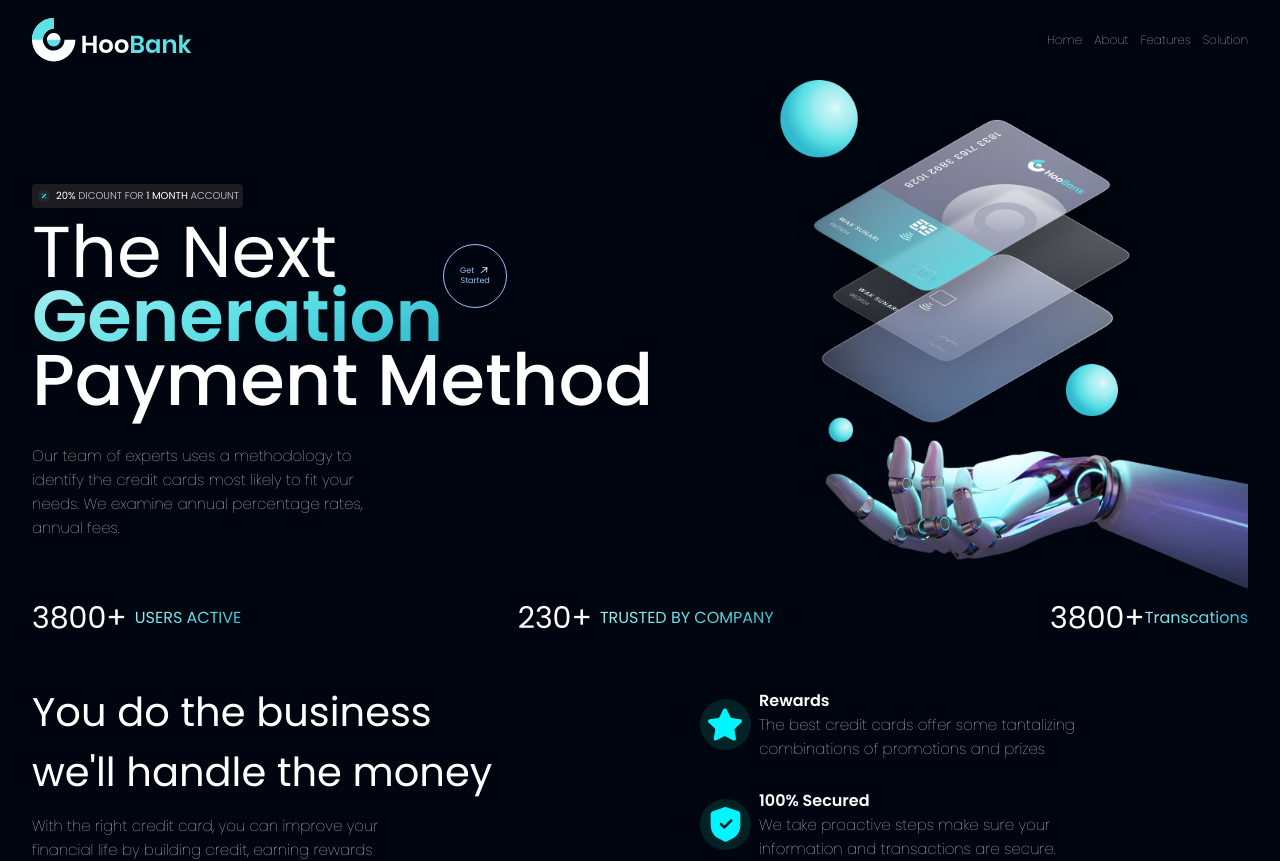
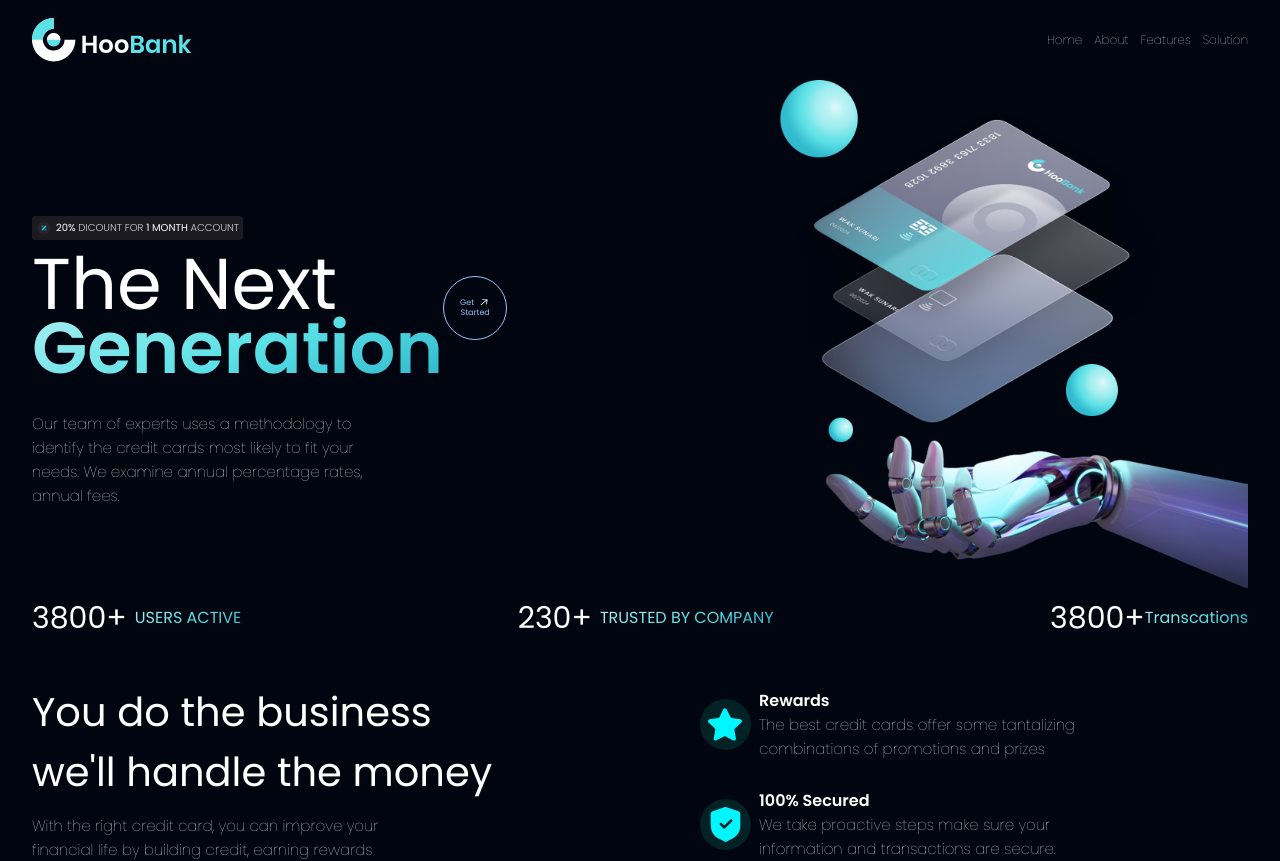
Before and after one commit to ishfaqahmed565/landing-page-demo, a Vue app: page / in a window 1280 px wide. Shown: the top 861 px of the page. Built offline with nearby package versions, Linux system fonts and the light colour scheme.

Commit message:
another commit

```diff
--- a/src/components/HeroSec.vue
+++ b/src/components/HeroSec.vue
@@ -27,8 +27,6 @@ import GetStarted from "@/components/GetStarted.vue";
 
           <GetStarted />
         </div>
-
-        Payment Method
       </h2>
       <div>
         <p class="paragraph-style max-w-[470px] mt-5">
```
